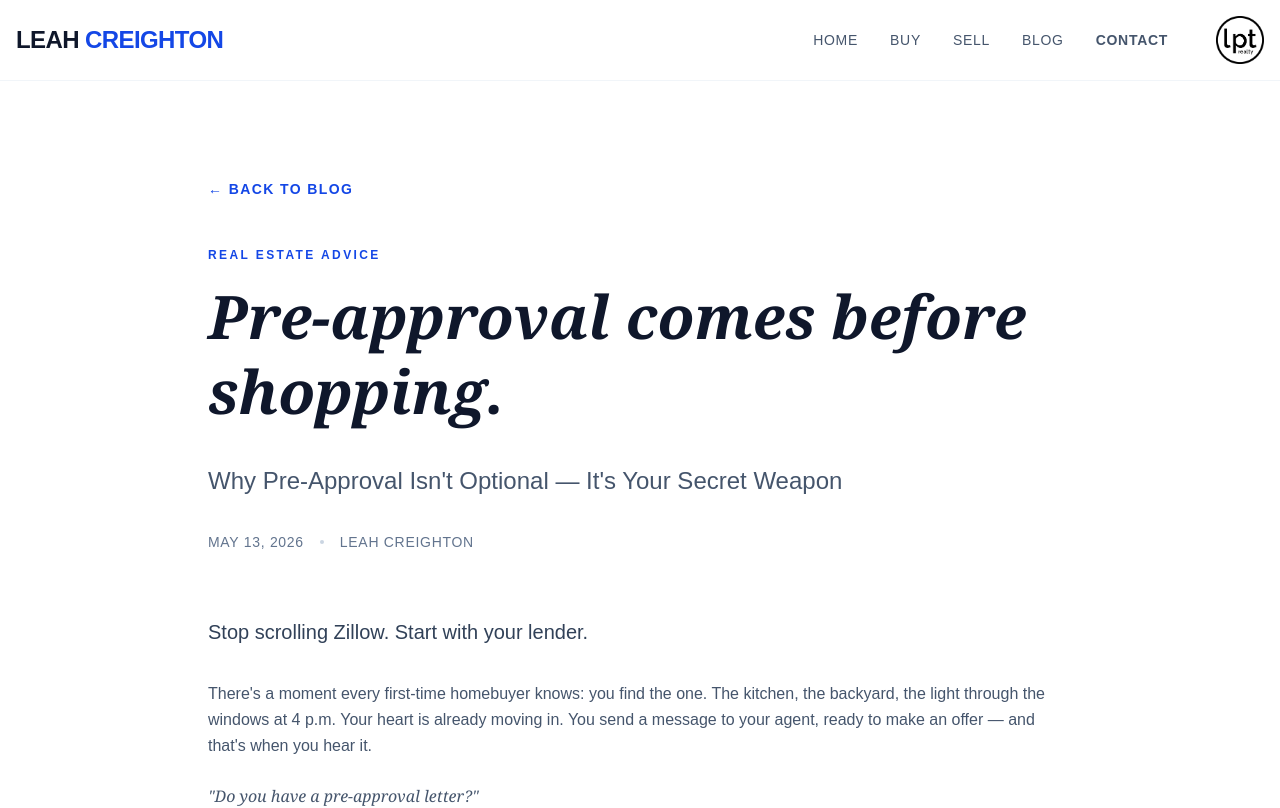
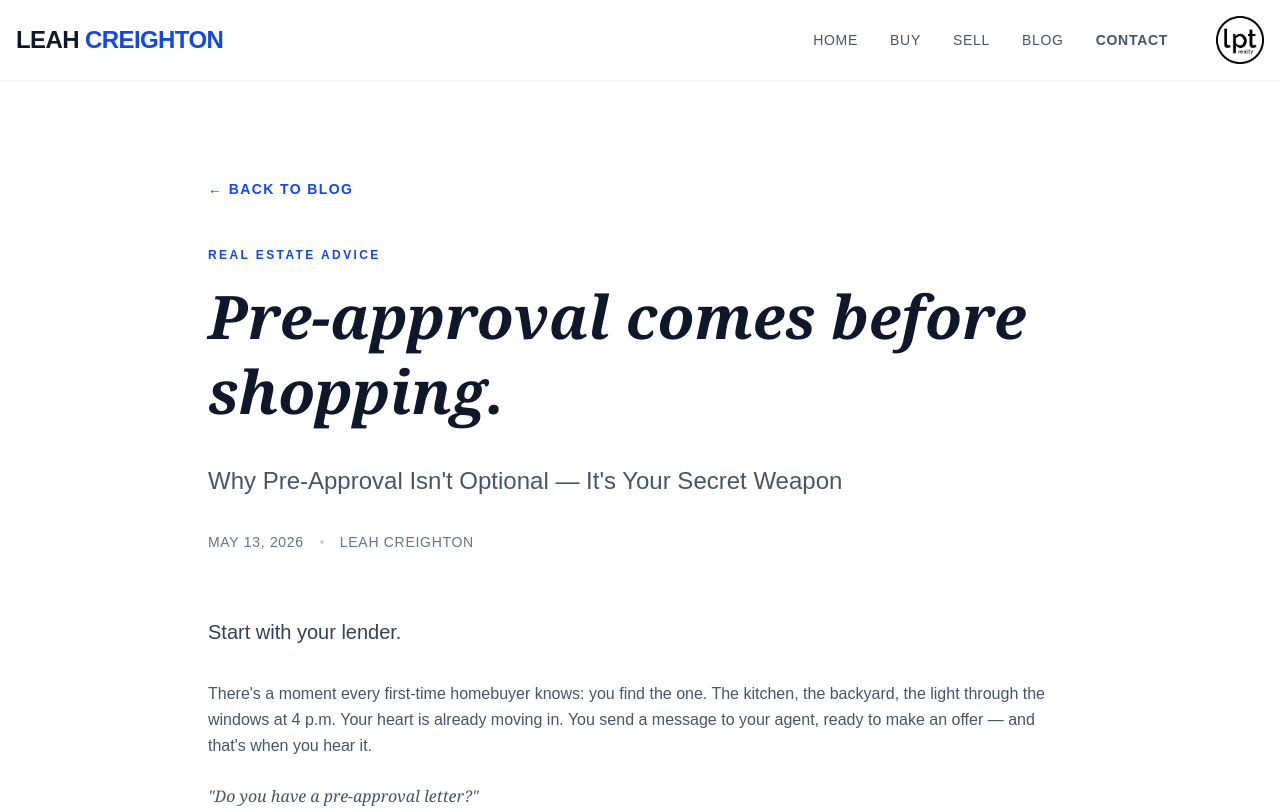
Before and after one commit to leahlynnecreighton-ops/leahlynnecreighton-ops.github.io, a Next.js app: page /blog/pre-approval-before-shopping in a window 1280 px wide. Shown: the top 808 px of the page. Built offline with nearby package versions, Linux system fonts and the light colour scheme.

Commit message:
Auto-save website: Remove Zillow reference from pre-approval blog post

```diff
--- a/src/app/blog/pre-approval-before-shopping/page.tsx
+++ b/src/app/blog/pre-approval-before-shopping/page.tsx
@@ -26,7 +26,7 @@ export default function PreApprovalBlogPost() {
 
         <div className="prose prose-slate prose-lg max-w-none">
           <p className="text-xl text-slate-700 leading-relaxed font-medium mb-8">
-            Stop scrolling Zillow. Start with your lender.
+            Start with your lender.
           </p>
 
           <p className="mb-6 text-slate-600 leading-relaxed">
```
